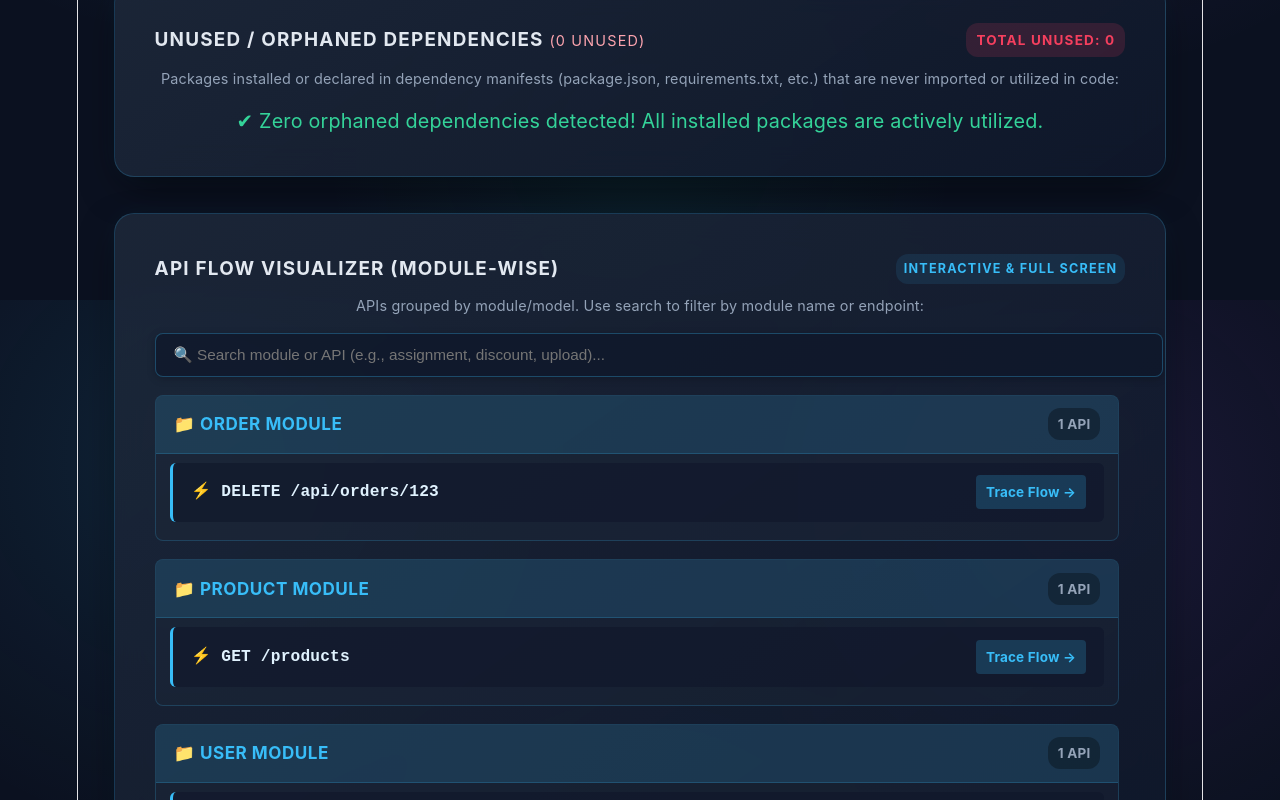
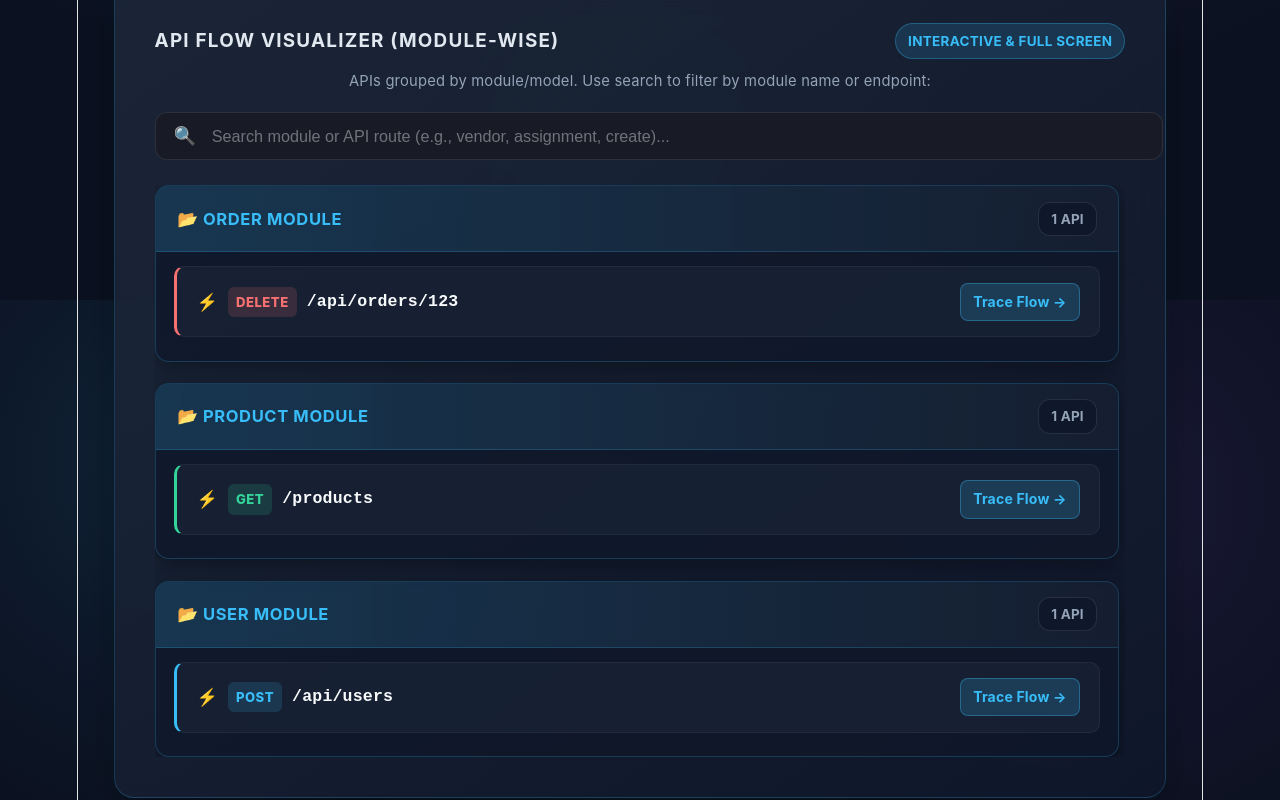
Before and after one commit to aabid-wani/stratametriq, a React (Vite) app in the folder dashboard/: page / in a window 1280 px wide. Shown: the part 2100-2900 px from the top of the page. Built offline with nearby package versions, Linux system fonts and the light colour scheme.

Commit message:
feat(dashboard): reorder API Flow Visualizer before Unused Dependencies and upgrade module/route UI with HTTP method badges

```diff
--- a/dashboard/src/App.tsx
+++ b/dashboard/src/App.tsx
@@ -1165,6 +1165,137 @@ function App() {
           )}
         </div>
 
+        <div className="api-flow-list glass-card" style={{ gridColumn: '1 / -1', width: '100%', marginTop: '0.5rem', boxSizing: 'border-box' }}>
+          <h3 style={{ display: 'flex', justifyContent: 'space-between', alignItems: 'center', marginBottom: '0.5rem', flexWrap: 'wrap', gap: '0.5rem' }}>
+            <span style={{ display: 'flex', alignItems: 'center', gap: '8px' }}>
+              <span>API Flow Visualizer (Module-Wise)</span>
+            </span>
+            <span style={{ fontSize: '0.75rem', color: '#38bdf8', background: 'rgba(56, 189, 248, 0.15)', border: '1px solid rgba(56, 189, 248, 0.3)', padding: '4px 12px', borderRadius: '20px', fontWeight: 'bold', letterSpacing: '0.3px' }}>
+              INTERACTIVE & FULL SCREEN
+            </span>
+          </h3>
+          <p style={{ fontSize: '0.82rem', color: '#94a3b8', marginBottom: '1rem' }}>
+            APIs grouped by module/model. Use search to filter by module name or endpoint:
+          </p>
+
+          <div style={{ marginBottom: '1.4rem' }}>
+            <div className="search-input-pill-box" style={{ width: '100%' }}>
+              <span style={{ fontSize: '1rem', color: '#38bdf8' }}>🔍</span>
+              <input
+                type="text"
+                placeholder="Search module or API route (e.g., vendor, assignment, create)..."
+                value={apiSearchQuery}
+                onChange={(e) => setApiSearchQuery(e.target.value)}
+                className="search-input-pill-field"
+                style={{ width: '100%' }}
+              />
+              {apiSearchQuery && (
+                <button
+                  onClick={() => setApiSearchQuery('')}
+                  className="search-clear-btn"
+                  title="Clear API search"
+                >
+                  ×
+                </button>
+              )}
+            </div>
+          </div>
+
+          <div className="module-groups-container" style={{ display: 'flex', flexDirection: 'column', gap: '1.2rem', maxHeight: '650px', overflowY: 'auto', paddingRight: '6px' }}>
+            {Object.entries(groupedApis).filter(([moduleName, apis]) => {
+              if (!apiSearchQuery.trim()) return true;
+              const q = apiSearchQuery.toLowerCase();
+              return moduleName.toLowerCase().includes(q) || apis.some(a => a.toLowerCase().includes(q));
+            }).map(([moduleName, apis], modIdx) => {
+              const q = apiSearchQuery.toLowerCase();
+              const filteredApis = (!apiSearchQuery.trim() || moduleName.toLowerCase().includes(q)) ? apis : apis.filter(a => a.toLowerCase().includes(q));
+              if (filteredApis.length === 0) return null;
+              return (
+                <div key={modIdx} className="module-group-card" style={{ background: 'rgba(15, 23, 42, 0.75)', borderRadius: '14px', border: '1px solid rgba(56, 189, 248, 0.22)', overflow: 'hidden', flexShrink: 0, boxShadow: '0 6px 20px rgba(0, 0, 0, 0.35)' }}>
+                  <div className="module-header" style={{ background: 'linear-gradient(90deg, rgba(56, 189, 248, 0.18) 0%, rgba(30, 41, 59, 0.4) 100%)', padding: '0.85rem 1.2rem', display: 'flex', justifyContent: 'space-between', alignItems: 'center', borderBottom: '1px solid rgba(56, 189, 248, 0.2)' }}>
+                    <span style={{ fontWeight: 700, color: '#38bdf8', fontSize: '0.92rem', display: 'flex', alignItems: 'center', gap: '8px', letterSpacing: '0.6px' }}>
+                      📂 {moduleName.toUpperCase()}
+                    </span>
+                    <span style={{ fontSize: '0.75rem', background: 'rgba(15, 23, 42, 0.85)', color: '#94a3b8', border: '1px solid rgba(255, 255, 255, 0.1)', padding: '3px 12px', borderRadius: '12px', fontWeight: 'bold' }}>
+                      {filteredApis.length} {filteredApis.length === 1 ? 'API' : 'APIs'}
+                    </span>
+                  </div>
+                  <ul className="fragile-list" style={{ margin: 0, padding: '0.8rem 1rem', display: 'flex', flexDirection: 'column', gap: '0.65rem', maxHeight: 'none', overflowY: 'visible' }}>
+                    {filteredApis.map((api: string, idx: number) => {
+                      const parts = api.trim().split(/\s+/);
+                      const method = parts.length > 1 && ['GET', 'POST', 'PUT', 'DELETE', 'PATCH'].includes(parts[0].toUpperCase()) ? parts[0].toUpperCase() : '';
+                      const endpoint = method ? parts.slice(1).join(' ') : api;
+
+                      let methodColor = '#38bdf8';
+                      let methodBg = 'rgba(56, 189, 248, 0.15)';
+                      if (method === 'GET') { methodColor = '#34d399'; methodBg = 'rgba(52, 211, 153, 0.15)'; }
+                      else if (method === 'POST') { methodColor = '#38bdf8'; methodBg = 'rgba(56, 189, 248, 0.15)'; }
+                      else if (method === 'PUT') { methodColor = '#fbbf24'; methodBg = 'rgba(251, 191, 36, 0.15)'; }
+                      else if (method === 'DELETE') { methodColor = '#f87171'; methodBg = 'rgba(248, 113, 113, 0.15)'; }
+
+                      return (
+                        <li
+                          key={idx}
+                          onClick={() => handleSelectApi(api)}
+                          style={{
+                            cursor: 'pointer',
+                            borderLeft: `3px solid ${methodColor}`,
+                            display: 'flex',
+                            justifyContent: 'space-between',
+                            alignItems: 'center',
+                            padding: '0.85rem 1.1rem',
+                            background: 'rgba(30, 41, 59, 0.55)',
+                            borderTop: '1px solid rgba(255, 255, 255, 0.05)',
+                            borderRight: '1px solid rgba(255, 255, 255, 0.05)',
+                            borderBottom: '1px solid rgba(255, 255, 255, 0.05)',
+                            borderRadius: '10px',
+                            transition: 'all 0.2s ease',
+                            flexShrink: 0
+                          }}
+                        >
+                          <div style={{ display: 'flex', alignItems: 'center', gap: '10px', overflow: 'hidden' }}>
+                            <span style={{ color: '#fbbf24', fontSize: '0.95rem', flexShrink: 0 }}>⚡</span>
+                            {method && (
+                              <span style={{
+                                fontSize: '0.73rem',
+                                fontWeight: 800,
+                                color: methodColor,
+                                background: methodBg,
+                                padding: '2px 8px',
+                                borderRadius: '6px',
+                                letterSpacing: '0.5px',
+                                flexShrink: 0
+                              }}>
+                                {method}
+                              </span>
+                            )}
+                            <span style={{ fontWeight: 600, color: '#f8fafc', fontFamily: 'monospace', fontSize: '0.92rem', wordBreak: 'break-all' }}>
+                              {endpoint}
+                            </span>
+                          </div>
+                          <span style={{
+                            fontSize: '0.78rem',
+                            background: 'rgba(56, 189, 248, 0.18)',
+                            color: '#38bdf8',
+                            border: '1px solid rgba(56, 189, 248, 0.35)',
+                            padding: '5px 12px',
+                            borderRadius: '8px',
+                            fontWeight: 700,
+                            whiteSpace: 'nowrap',
+                            marginLeft: '12px'
+                          }}>
+                            Trace Flow →
+                          </span>
+                        </li>
+                      );
+                    })}
+                  </ul>
+                </div>
+              );
+            })}
+          </div>
+        </div>
+
         <div className="unused-deps-list glass-card" style={{ gridColumn: '1 / -1', width: '100%', marginTop: '0.5rem', boxSizing: 'border-box' }}>
           <h3 style={{ display: 'flex', justifyContent: 'space-between', alignItems: 'center', marginBottom: '0.5rem' }}>
             <span>Unused / Orphaned Dependencies <span style={{ fontSize: '0.8rem', color: '#fda4af', fontWeight: 'normal' }}>({unusedPackages.length} unused)</span></span>
@@ -1205,66 +1336,6 @@ function App() {
             </div>
           )}
         </div>
-
-        <div className="api-flow-list glass-card" style={{ gridColumn: '1 / -1', width: '100%', marginTop: '0.5rem', boxSizing: 'border-box' }}>
-          <h3 style={{ display: 'flex', justifyContent: 'space-between', alignItems: 'center', marginBottom: '0.5rem' }}>
-            <span>API Flow Visualizer (Module-Wise)</span>
-            <span style={{ fontSize: '0.7rem', color: '#38bdf8', background: 'rgba(56,189,248,0.1)', padding: '2px 8px', borderRadius: '12px' }}>Interactive & Full Screen</span>
-          </h3>
-          <p style={{ fontSize: '0.8rem', color: '#94a3b8', marginBottom: '0.8rem' }}>APIs grouped by module/model. Use search to filter by module name or endpoint:</p>
-
-          <div style={{ marginBottom: '1rem' }}>
-            <input
-              type="text"
-              placeholder="🔍 Search module or API (e.g., assignment, discount, upload)..."
-              value={apiSearchQuery}
-              onChange={(e) => setApiSearchQuery(e.target.value)}
-              style={{
-                width: '100%',
-                padding: '0.65rem 1rem',
-                borderRadius: '8px',
-                border: '1px solid rgba(56, 189, 248, 0.3)',
-                background: 'rgba(15, 23, 42, 0.7)',
-                color: '#e0f2fe',
-                fontSize: '0.85rem',
-                outline: 'none',
-                boxShadow: '0 2px 8px rgba(0,0,0,0.2)'
-              }}
-            />
-          </div>
-
-          <div className="module-groups-container" style={{ display: 'flex', flexDirection: 'column', gap: '1rem', maxHeight: '650px', overflowY: 'auto', paddingRight: '6px' }}>
-            {Object.entries(groupedApis).filter(([moduleName, apis]) => {
-              if (!apiSearchQuery.trim()) return true;
-              const q = apiSearchQuery.toLowerCase();
-              return moduleName.toLowerCase().includes(q) || apis.some(a => a.toLowerCase().includes(q));
-            }).map(([moduleName, apis], modIdx) => {
-              const q = apiSearchQuery.toLowerCase();
-              const filteredApis = (!apiSearchQuery.trim() || moduleName.toLowerCase().includes(q)) ? apis : apis.filter(a => a.toLowerCase().includes(q));
-              if (filteredApis.length === 0) return null;
-              return (
-                <div key={modIdx} className="module-group-card" style={{ background: 'rgba(30, 41, 59, 0.4)', borderRadius: '8px', border: '1px solid rgba(56, 189, 248, 0.2)', overflow: 'hidden', flexShrink: 0 }}>
-                  <div className="module-header" style={{ background: 'rgba(56, 189, 248, 0.15)', padding: '0.7rem 1rem', display: 'flex', justifyContent: 'space-between', alignItems: 'center', borderBottom: '1px solid rgba(56, 189, 248, 0.2)' }}>
-                    <span style={{ fontWeight: 700, color: '#38bdf8', fontSize: '0.95rem', display: 'flex', alignItems: 'center', gap: '6px', letterSpacing: '0.5px' }}>
-                      📁 {moduleName.toUpperCase()}
-                    </span>
-                    <span style={{ fontSize: '0.75rem', background: 'rgba(0,0,0,0.3)', color: '#94a3b8', padding: '3px 10px', borderRadius: '12px', fontWeight: 'bold' }}>
-                      {filteredApis.length} {filteredApis.length === 1 ? 'API' : 'APIs'}
-                    </span>
-                  </div>
-                  <ul className="fragile-list" style={{ margin: 0, padding: '0.5rem 0.8rem', display: 'flex', flexDirection: 'column', gap: '0.5rem', maxHeight: 'none', overflowY: 'visible' }}>
-                    {filteredApis.map((api: string, idx: number) => (
-                      <li key={idx} onClick={() => handleSelectApi(api)} style={{ cursor: 'pointer', borderLeft: '3px solid #38bdf8', display: 'flex', justifyContent: 'space-between', alignItems: 'center', padding: '0.7rem 1rem', background: 'rgba(15, 23, 42, 0.6)', borderRadius: '6px', transition: 'all 0.2s ease', flexShrink: 0 }}>
-                        <span style={{ fontWeight: 600, color: '#e0f2fe', fontFamily: 'monospace', fontSize: '0.9rem', wordBreak: 'break-all' }}>⚡ {api}</span>
-                        <span style={{ fontSize: '0.75rem', background: 'rgba(56,189,248,0.2)', color: '#38bdf8', padding: '4px 10px', borderRadius: '4px', fontWeight: 'bold', whiteSpace: 'nowrap', marginLeft: '12px' }}>Trace Flow →</span>
-                      </li>
-                    ))}
-                  </ul>
-                </div>
-              );
-            })}
-          </div>
-        </div>
       </div>
 
       {selectedApi && apiFlowData && (
```
Also changed, not shown: 1 other file (tests, documents, lock files or other folders).
